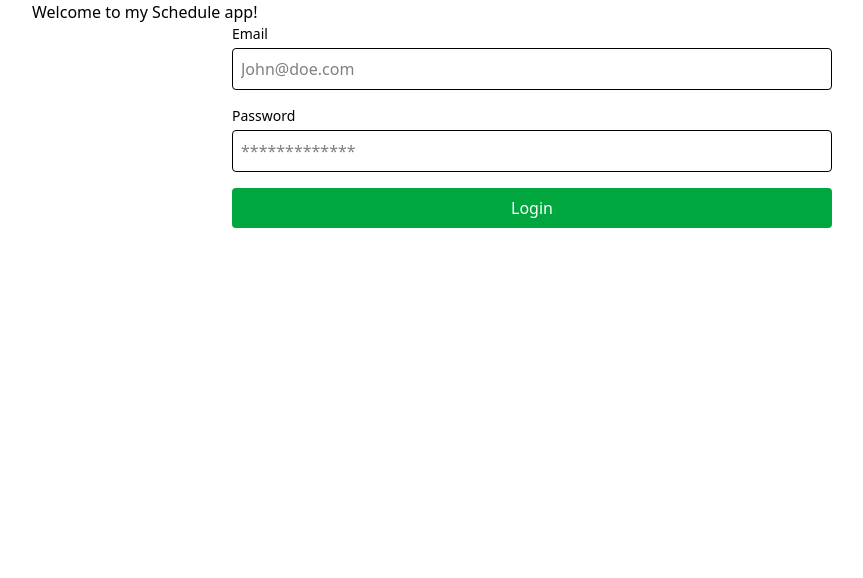
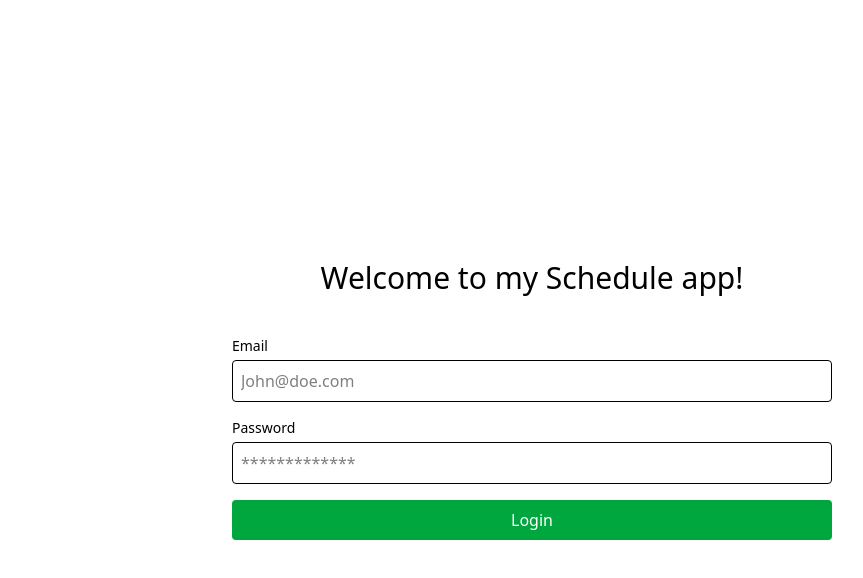
Before and after one commit to Albatraoz12/schedule-app, a Next.js app: page / in a window 1280 px wide. Shown: the top 578 px of the page, without its empty margins (108-971 px from the left). Built offline with nearby package versions, Linux system fonts and the light colour scheme.

Commit message:
add styling to login page

```diff
--- a/app/page.tsx
+++ b/app/page.tsx
@@ -1,9 +1,9 @@
 import Login from "./components/auth/Login";
 export default async function Home() {
   return (
-    <main className="px-3 md:w-[80%] md:mx-auto">
-      <h1>Welcome to my Schedule app!</h1>
-      <section>
+    <main className="px-3 md:w-[80%] md:mx-auto flex flex-col justify-start mt-5 md:mt-0 md:justify-center items-center w-full h-screen my-auto">
+      <h1 className="text-xl pb-10 md:text-3xl">Welcome to my Schedule app!</h1>
+      <section className="w-full">
         <Login />
       </section>
     </main>
```
